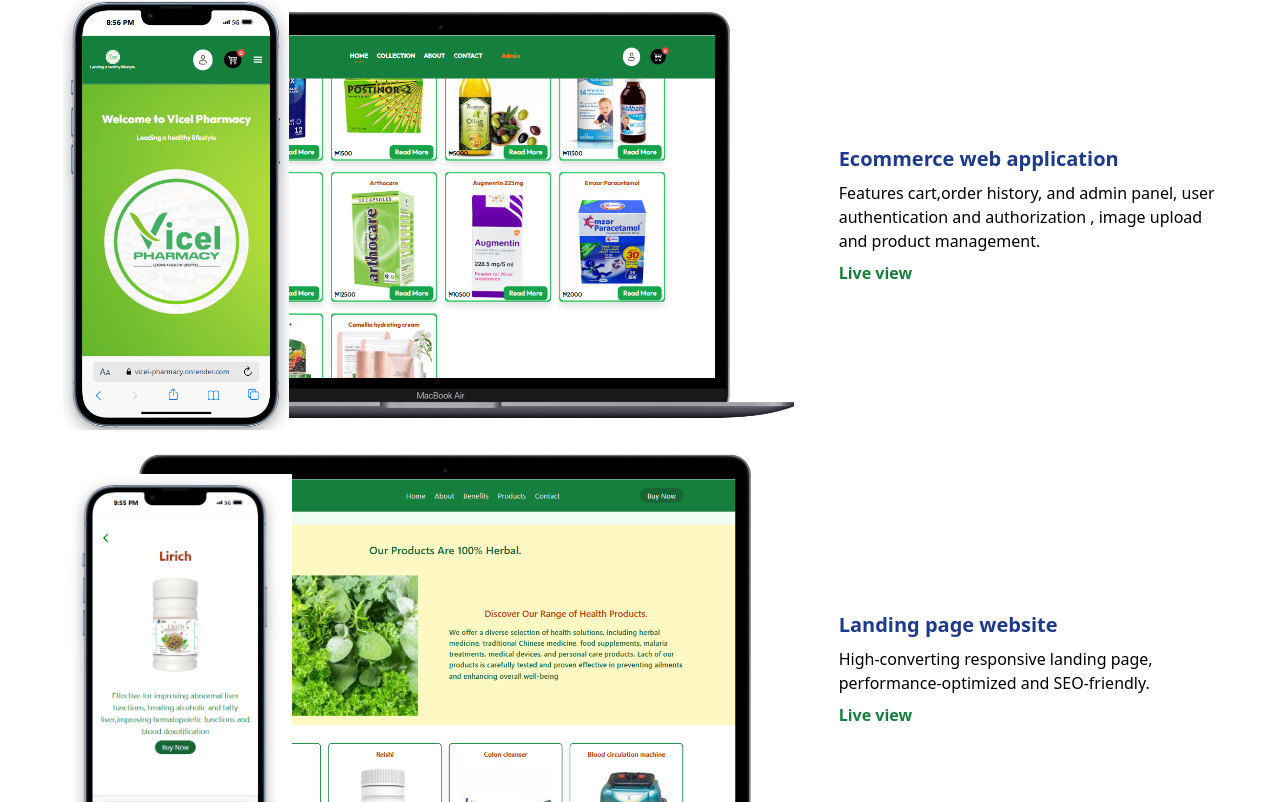
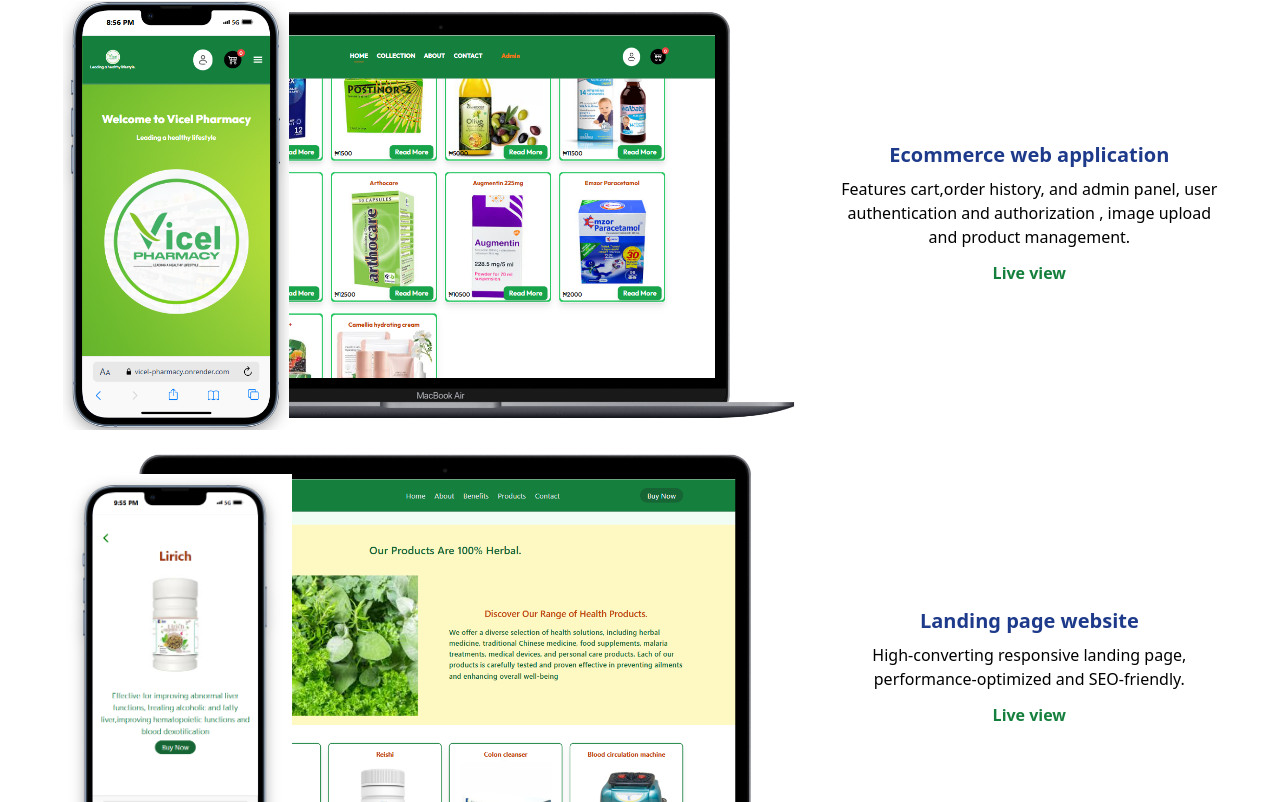
Before and after one commit to Tech041/my-web, a React (Vite) app in the folder client/: page / in a window 1280 px wide. Shown: the part 3518-4320 px from the top of the page. Built offline with nearby package versions, Linux system fonts and the light colour scheme; no server answers.

Commit message:
edited portfolio

```diff
--- a/client/src/components/PortfolioCard.jsx
+++ b/client/src/components/PortfolioCard.jsx
@@ -12,14 +12,14 @@
         </div>
       </div>
       <div className="flex-1 mt-0 md:mt-0 ">
-        <h1 className="text-xl text-blue-900 font-semibold text-start ">
+        <h1 className="text-xl text-blue-900 font-semibold text-center ">
           {type}
         </h1>
-        <p className="py-2">{desc}</p>
+        <p className="my-2 text-center">{desc}</p>
         <a
           href={link}
           target="_blank"
-          className="text-center  font-bold  py-1 mt-2  text-green-700 hover:cursor-pointer  "
+          className=" block text-center  font-bold  py-1 mt-2  text-green-700 hover:cursor-pointer  "
         >
           Live view
         </a>
```
Also changed, not shown: 4 other files (tests, documents, lock files or other folders).
